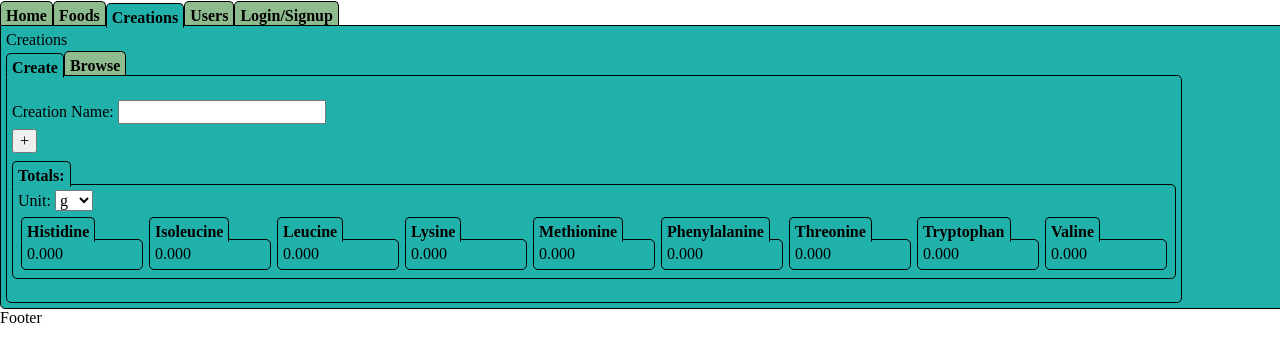
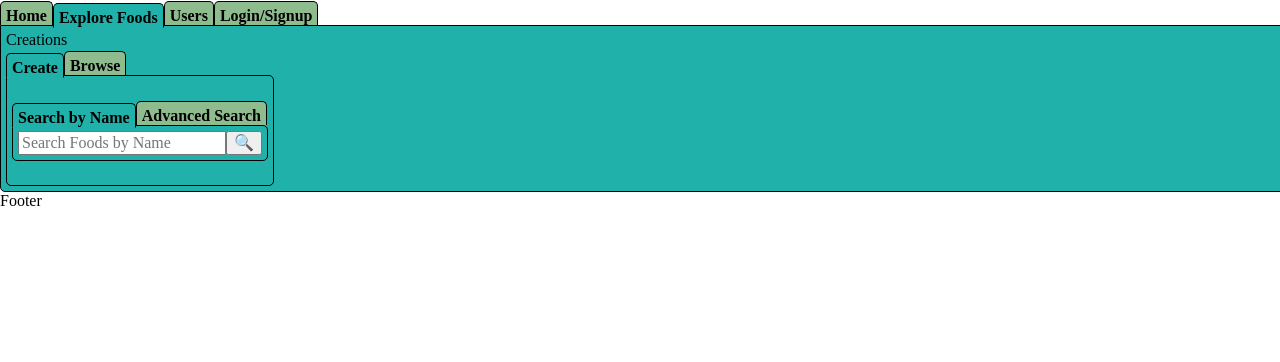
Before and after one commit to Nicholas-Gregory/ProteinHelper, a React (Vite) app in the folder client/: page /creations/create in a window 1280 px wide. Shown: the top 362 px of the page. Built offline with nearby package versions, Linux system fonts and the light colour scheme.

Commit message:
Improvement: Creator (UX tweaks);

```diff
--- a/client/src/components/Creator.jsx
+++ b/client/src/components/Creator.jsx
@@ -11,12 +11,11 @@ const UNITS = [
     { unit: 'lb', factor: 0.00220462 }
 ]
 
-export default function Creator({ editing, creationId }) {
+export default function Creator({ creationId }) {
     const [nameInput, setNameInput] = useState([]);
     const [foods, setFoods] = useState([]);
     const [foodUnits, setFoodUnits] = useState([]);
     const [foodAmounts, setFoodAmounts] = useState([]);
-    const [searchingState, setSearchingState] = useState(null);
     const [foodSearchResults, setFoodSearchResults] = useState([]);
     const [totalsUnit, setTotalsUnit] = useState('g');
     const [message, setMessage] = useState(null);
@@ -59,10 +58,6 @@ export default function Creator({ editing, creationId }) {
         .factor;
     }
 
-    function handleNewClick() {
-        setSearchingState('searching');
-    }
-
     async function handleNamedSearch(term) {
         const response = await apiCall('GET', `/food/search/named?term=${term}`, null, authorize());
 
@@ -80,8 +75,6 @@ export default function Creator({ editing, creationId }) {
             return;
         }
 
-        setSearchingState('selecting');
-
         setFoodSearchResults(response);
     }
 
@@ -91,7 +84,6 @@ export default function Creator({ editing, creationId }) {
         setFoodAmounts([...foodAmounts, 100]);
 
         setFoodSearchResults([]);
-        setSearchingState(null);
     }
 
     async function handleSaveButtonClick() {
@@ -126,6 +118,8 @@ export default function Creator({ editing, creationId }) {
 
     return (
         <>
+            {foods.length > 0 &&
+                <>
                     <br />
                     <label htmlFor="name-input">
                         Creation Name:
@@ -137,8 +131,15 @@ export default function Creator({ editing, creationId }) {
                         value={nameInput}
                         onChange={e => setNameInput(e.target.value)}
                     />
+                </>
+            }
 
             <br />
+            <FoodSearch
+                placeholderText={'Search Foods'}
+                onNamedSearch={handleNamedSearch}
+            />
+
             {foods.map((food, index) =>
                 <>
                     <div className="tab-title tab-selected">
@@ -193,24 +194,8 @@ export default function Creator({ editing, creationId }) {
                 </>
             )}
 
-            {searchingState === 'searching' &&
-                <FoodSearch
-                    placeholderText={'Search Foods'}
-                    onNamedSearch={handleNamedSearch}
-                />
-            }
-
-            {searchingState === null && editing &&
-                <button
-                    onClick={handleNewClick}
-                    style={{
-                        marginTop: '5px'
-                    }}
-                >
-                    +
-                </button>
-            }
-
+            {foods.length > 1 &&
+                <>
                     <div
                         className="tab-title tab-selected"
                         style={{ marginTop: '5px' }}
@@ -299,9 +284,11 @@ export default function Creator({ editing, creationId }) {
                             frozen={true}
                         />
                     </div>
+                </>
+            }
 
             <br />
-            {searchingState === 'selecting' &&
+            {foodSearchResults.length > 0 &&
                 <FoodList
                     foods={foodSearchResults}
                     onSelect={handleResultSelect}
--- a/client/src/layouts/Header.jsx
+++ b/client/src/layouts/Header.jsx
@@ -39,12 +39,8 @@ export default function Header({}) {
                         text: 'Home'
                     },
                     {
-                        name: 'foods',
-                        text: 'Foods'
-                    },
-                    {
                         name: 'creations',
-                        text: 'Creations'
+                        text: 'Explore Foods'
                     },
                     {
                         name: 'users',
```
Lines whose indentation alone changed are shown as unchanged.
